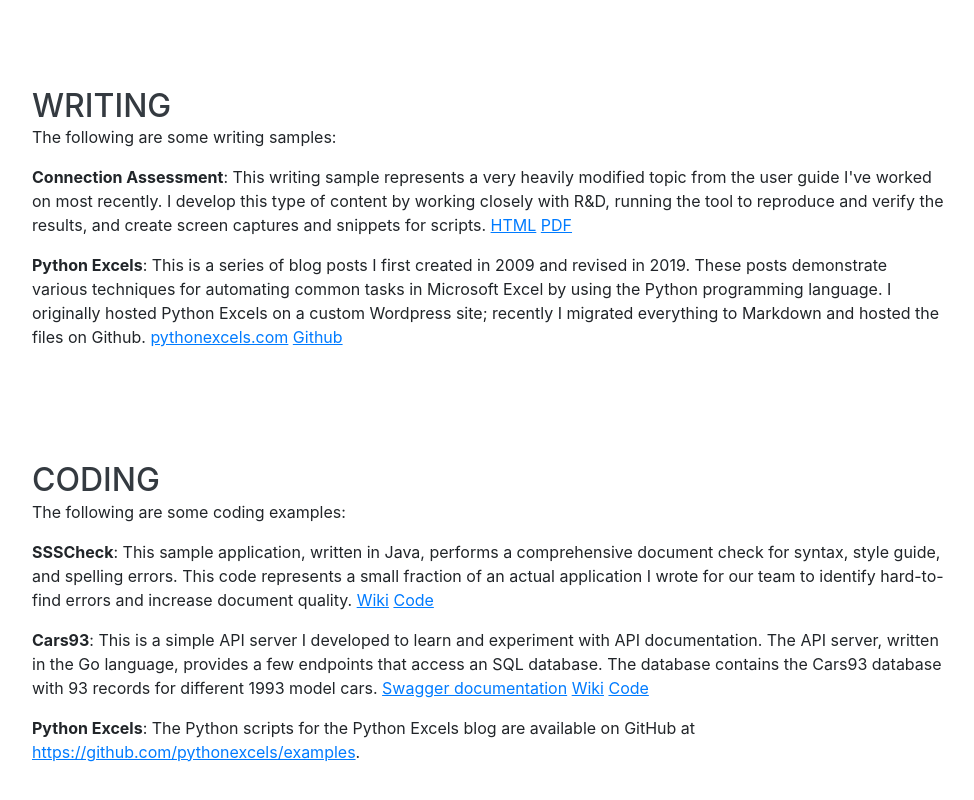
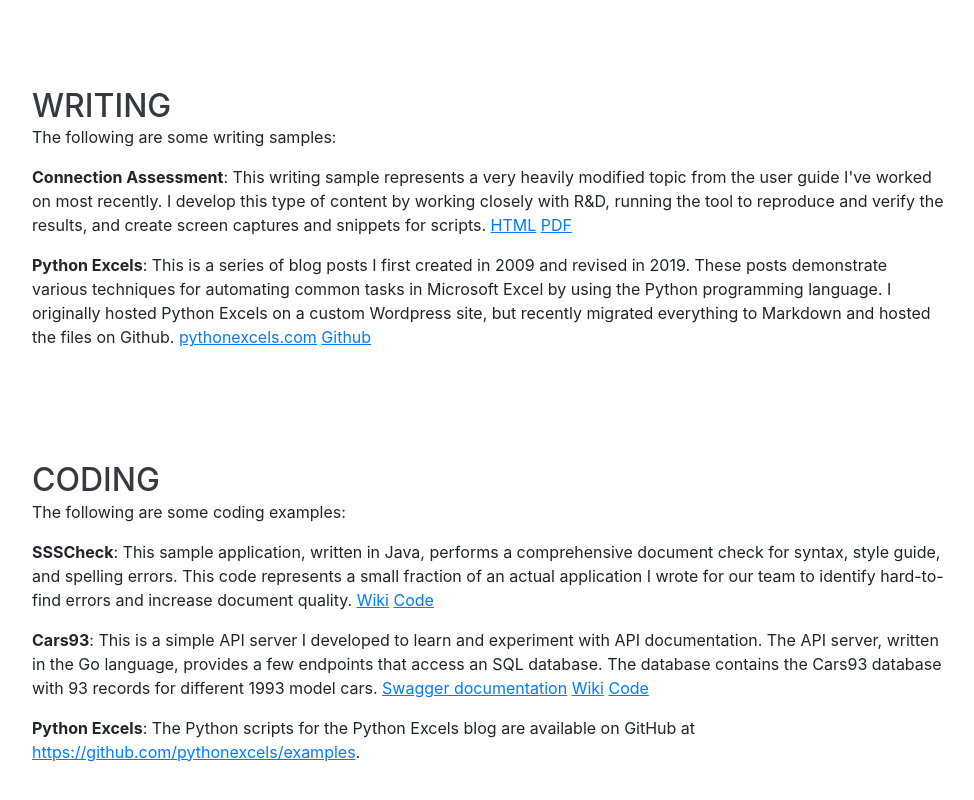
Before and after one commit to danwritesandcodes/PortfolioCV, a website with bundled scripts: page index.html in a window 1280 px wide. Shown: the part 2693-3493 px from the top of the page, without its empty margins (288-1262 px from the left). Built offline with nearby package versions, Linux system fonts and the light colour scheme; a web font is replaced by a local one.

Commit message:
2019-12-04 Update index.html

```diff
--- a/index.html
+++ b/index.html
@@ -240,7 +240,7 @@
             <h2 class="mb-0">Writing</h2>
             <p>The following are some writing samples:</p>
             <p><strong>Connection Assessment</strong>: This writing sample represents a very heavily modified topic from the user guide I've worked on most recently. I develop this type of content by working closely with R&D, running the tool to reproduce and verify the results, and create screen captures and snippets for scripts. <a href="connection_assessment/connection_assessment.html" target="_blank" style="text-decoration: underline;">HTML</a> <a href="connection_assessment/ConnectionAssessment.pdf" target="_blank" style="text-decoration: underline;">PDF</a></p>
-            <p><strong>Python Excels</strong>: This is a series of blog posts I first created in 2009 and revised in 2019. These posts demonstrate various techniques for automating common tasks in Microsoft Excel by using the Python programming language. I originally hosted Python Excels on a custom Wordpress site; recently I migrated everything to Markdown and hosted the files on Github. <a href="https://pythonexcels.com" target="_blank" style="text-decoration: underline;">pythonexcels.com</a> <a href="https://github.com/pythonexcels/examples" target="_blank" style="text-decoration: underline;">Github</a></p>
+            <p><strong>Python Excels</strong>: This is a series of blog posts I first created in 2009 and revised in 2019. These posts demonstrate various techniques for automating common tasks in Microsoft Excel by using the Python programming language. I originally hosted Python Excels on a custom Wordpress site, but recently migrated everything to Markdown and hosted the files on Github. <a href="https://pythonexcels.com" target="_blank" style="text-decoration: underline;">pythonexcels.com</a> <a href="https://github.com/pythonexcels/examples" target="_blank" style="text-decoration: underline;">Github</a></p>
         </div>
     </section>
 
```
